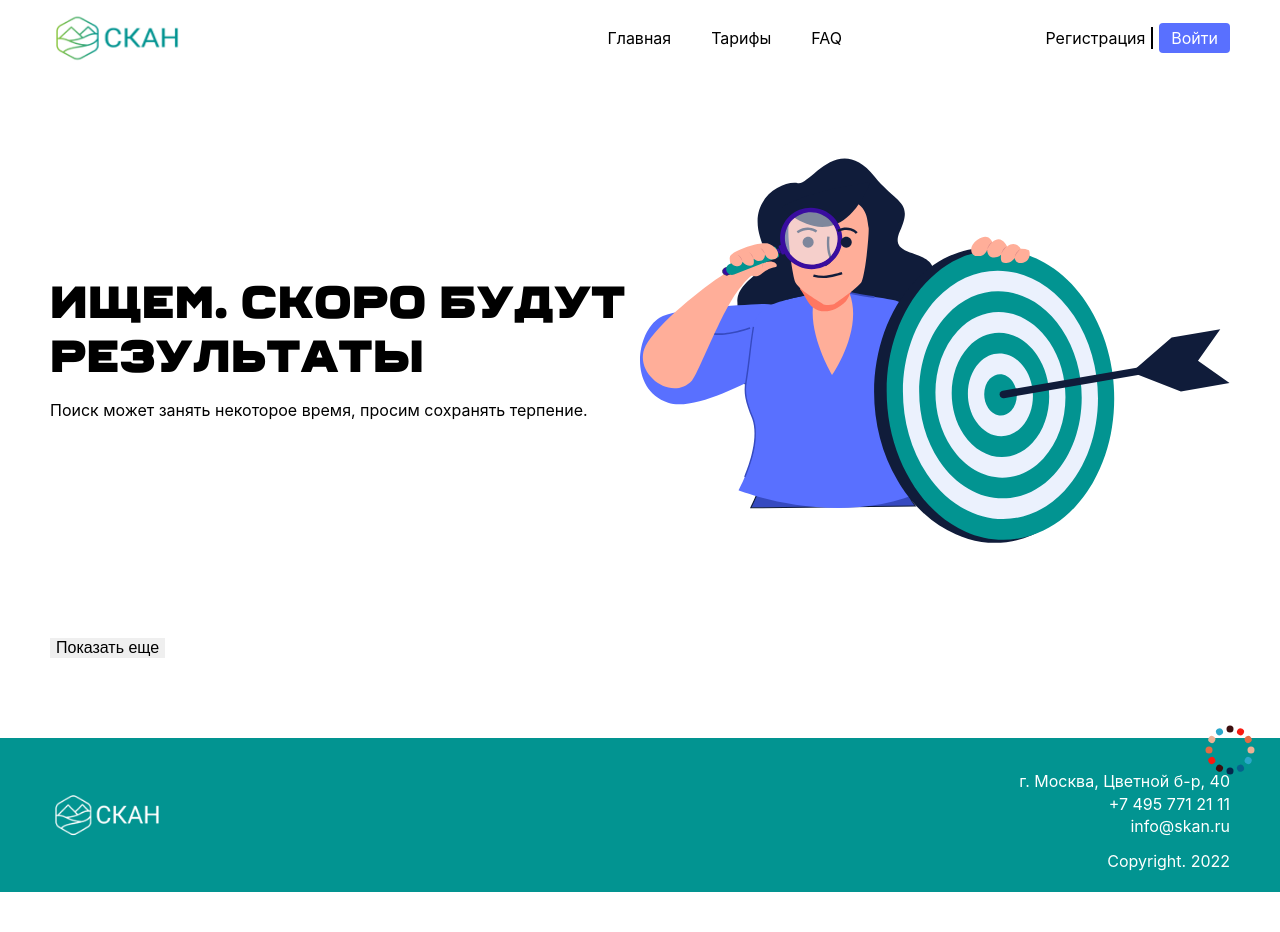
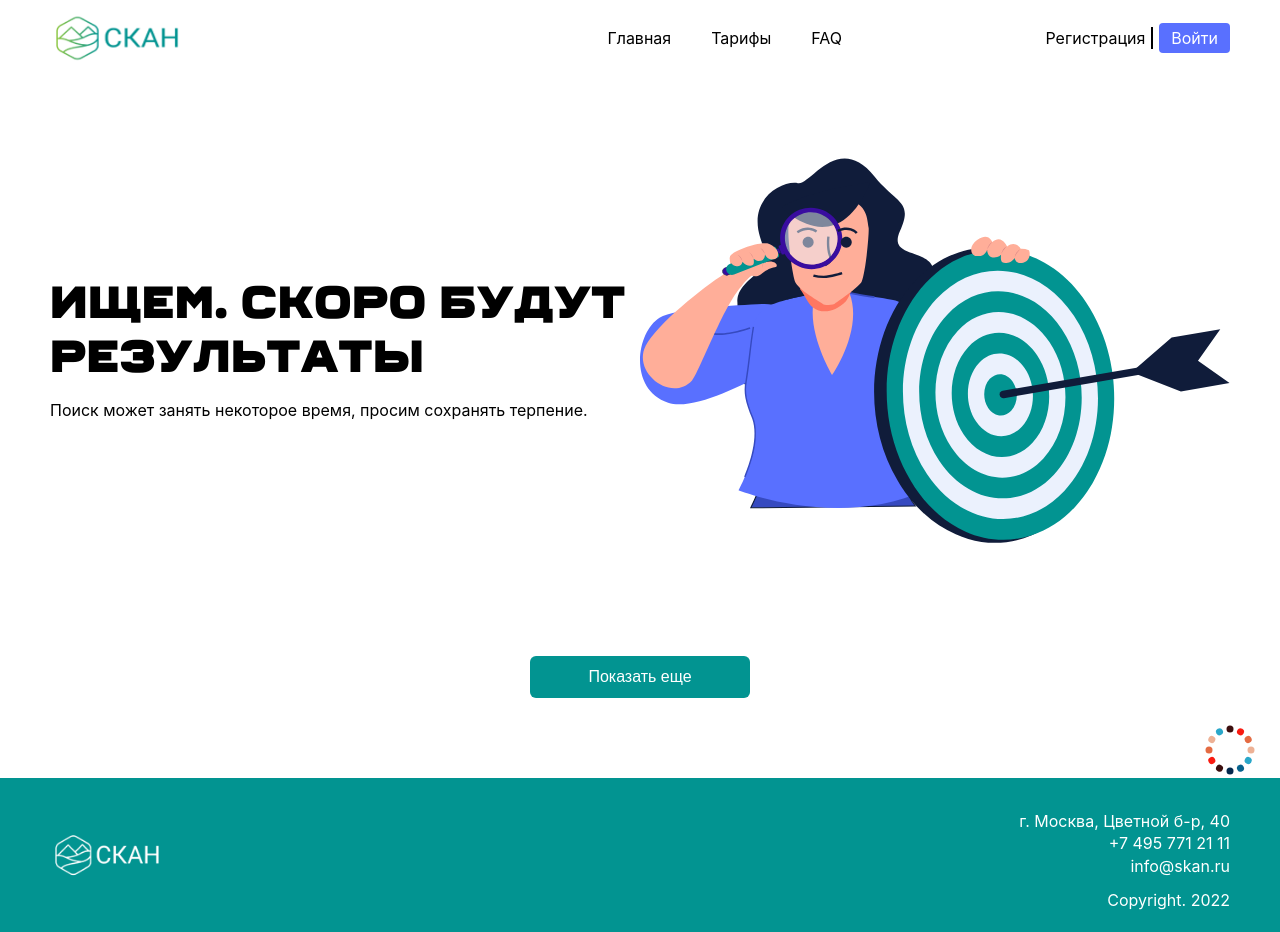
Before and after one commit to Alekseevich-psk/nw_scan-sf, a React (Create React App) app: page /res in a window 1280 px wide. Before the commit the page ends 892 px from the top, so only its background shows below. Built offline with nearby package versions, Linux system fonts and the light colour scheme.

Commit message:
add style for more btn

```diff
--- a/src/pages/Res.jsx
+++ b/src/pages/Res.jsx
@@ -89,7 +89,7 @@ export default function Res(props) {
                     posts={posts} />
                 <Preloader preloader={preloader} />
                 <div className="res__align">
-                    <button onClick={moreBtn}>Показать еще</button>
+                    <button className="res__more-btn" onClick={moreBtn}>Показать еще</button>
                 </div>
             </div>
             <div className={"container " + (errSearchText ? '' : 'hide')}>
--- a/src/style/sections/_res.scss
+++ b/src/style/sections/_res.scss
@@ -121,4 +121,28 @@
         }
     }
 
+    &__align {
+        padding-top: 20px;
+        text-align: center;
+    }
+
+    &__more-btn {
+        text-align: center;
+        width: 220px;
+        cursor: pointer;
+        background-color: $bg;
+        padding: 12px 0;
+        border-radius: $br;
+        color: $white;
+        transition: $tr;
+
+        &:hover {
+            background-color: #05aca9;
+        }
+
+        &:active {
+            background-color: #025250;
+        }
+    }
+
 }
```
